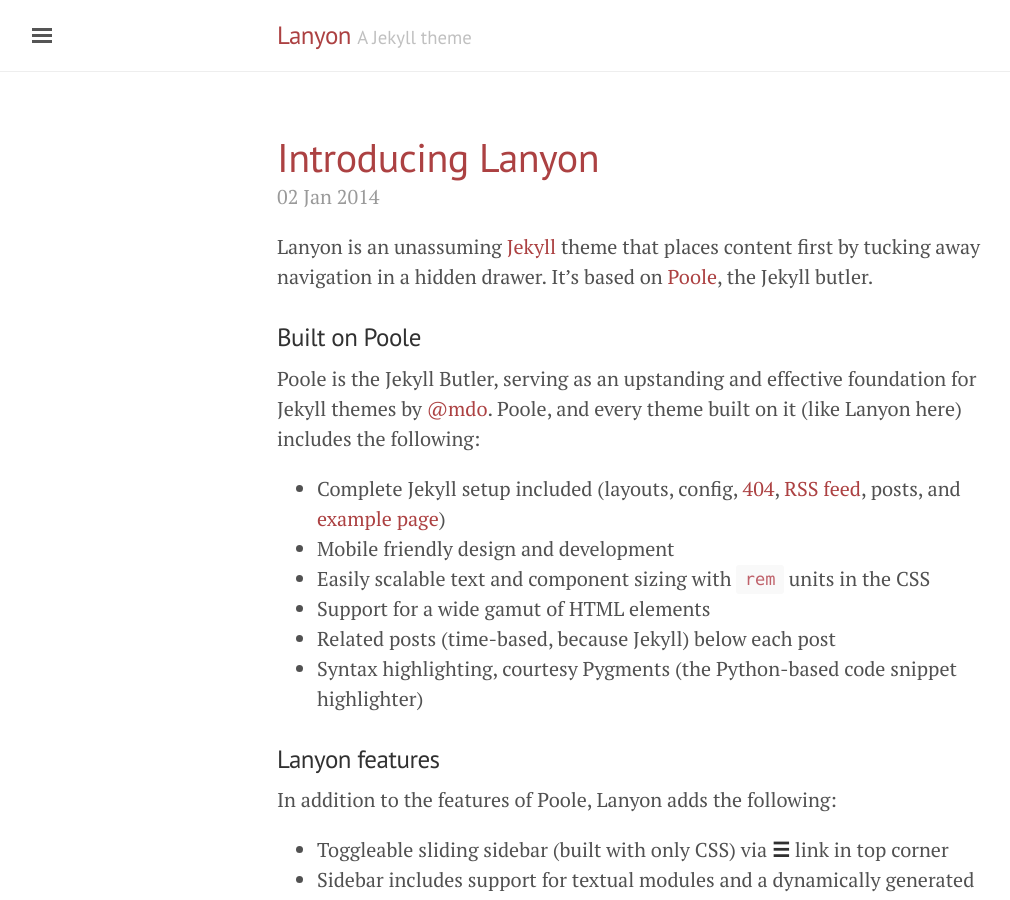
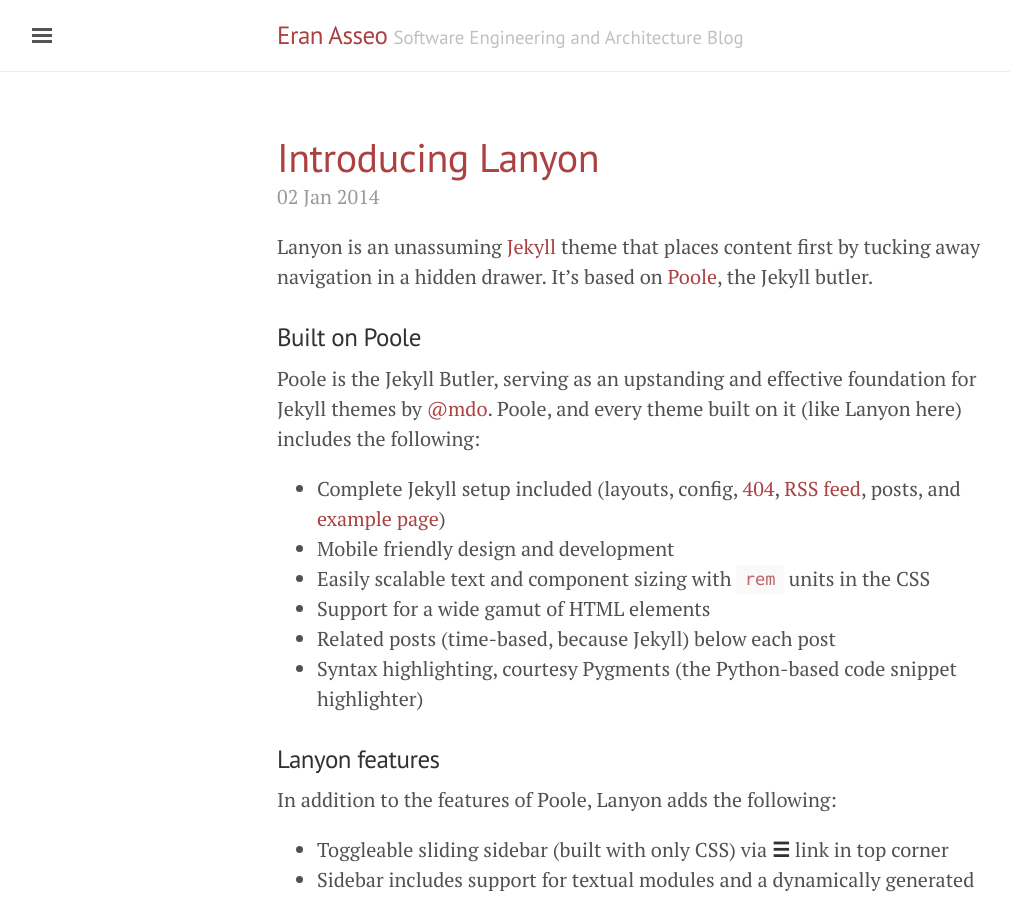
Before and after one commit to EranAs/eranas.github.io, a Jekyll site: the page built from index.html, in a window 1280 px wide and 900 px high. Shown: the whole window, without its empty margins (3-1013 px from the left). Built offline with Jekyll 4.4.1, drawn with Linux system fonts in a browser that asks for light colours; the list of posts is cut into pages by our own code.

Commit message:
Update _config.yml

```diff
--- a/_config.yml
+++ b/_config.yml
@@ -5,16 +5,16 @@ permalink:           pretty
 relative_permalinks: true
 
 # Setup
-title:               Lanyon
-tagline:             'A Jekyll theme'
+title:               Eran Asseo
+tagline:             'Software Engineering and Architecture Blog'
 description:         'A reserved <a href="http://jekyllrb.com" target="_blank">Jekyll</a> theme that places the utmost gravity on content with a hidden drawer. Made by <a href="https://twitter.com/mdo" target="_blank">@mdo</a>.'
-url:                 http://eranas.github.io
+url:                 http://eranas.github.io/
 baseurl:             ''
 paginate:            5
 
 # About/contact
 author:
-  name:              Mark Otto
+  name:              Eran Asseo
   url:               https://twitter.com/mdo
   email:             markdotto@gmail.com
 
```
